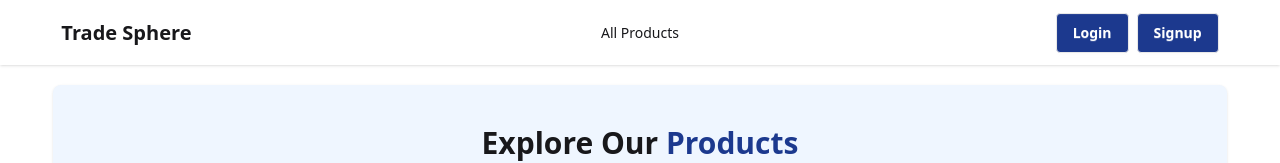
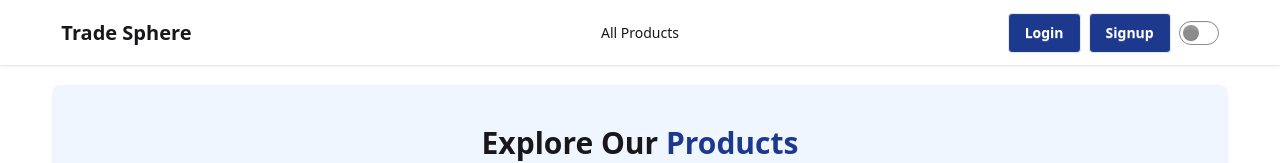
Before and after one commit to NusratJahanNila/trade-sphere-client, a React (Vite) app: page / in a window 1280 px wide. Shown: the top 163 px of the page. Built offline with nearby package versions, Linux system fonts and the light colour scheme; no server answers.

Commit message:
added theme toggle at the navbar

```diff
--- a/src/Components/Header/Navbar.jsx
+++ b/src/Components/Header/Navbar.jsx
@@ -1,23 +1,23 @@
 import { Link } from 'react-router';
 import { AuthContext } from '../../Provider/AuthContext';
-import { use } from 'react';
+import { use, useEffect, useState } from 'react';
 import toast from 'react-hot-toast';
 // import { toast } from 'react-toastify';
 
 const Navbar = () => {
     const { user, logout, loading } = use(AuthContext);
     // theme
-    // const [theme, setTheme] = useState(localStorage.getItem("theme") || "light");
-    // useEffect(() => {
-    //     const html = document.querySelector("html");
-    //     html.setAttribute("data-theme", theme);
-    //     localStorage.setItem("theme", theme);
-    // }, [theme]);
+    const [theme, setTheme] = useState(localStorage.getItem("theme") || "light");
+    useEffect(() => {
+        const html = document.querySelector("html");
+        html.setAttribute("data-theme", theme);
+        localStorage.setItem("theme", theme);
+    }, [theme]);
 
 
-    // const handleTheme = (checked) => {
-    //     setTheme(checked ? "dark" : "light");
-    // };
+    const handleTheme = (checked) => {
+        setTheme(checked ? "dark" : "light");
+    };
 
 
     // Logout
@@ -63,7 +63,7 @@
                     {links}
                 </ul>
             </div>
-            <div className="navbar-end">
+            <div className="navbar-end flex gap-2">
                 <div className="navbar-end ">
                     {loading ? <p>loading...</p> :
                         user ?
@@ -85,8 +85,13 @@
                             </div>
                     }
 
-
                 </div>
+                <input
+                        onChange={(e) => handleTheme(e.target.checked)}
+                        type="checkbox"
+                        defaultChecked={localStorage.getItem('theme') === "dark"}
+                        className="toggle"
+                    />
             </div>
         </div>
     );
--- a/src/index.css
+++ b/src/index.css
@@ -1,2 +1,7 @@
 @import "tailwindcss";
-@plugin "daisyui";
+@plugin "daisyui" {
+  themes: light --default, dark --prefersdark;
+}
+
+
+@custom-variant dark (&:where([data-theme=dark], [data-theme=dark] *));
```
